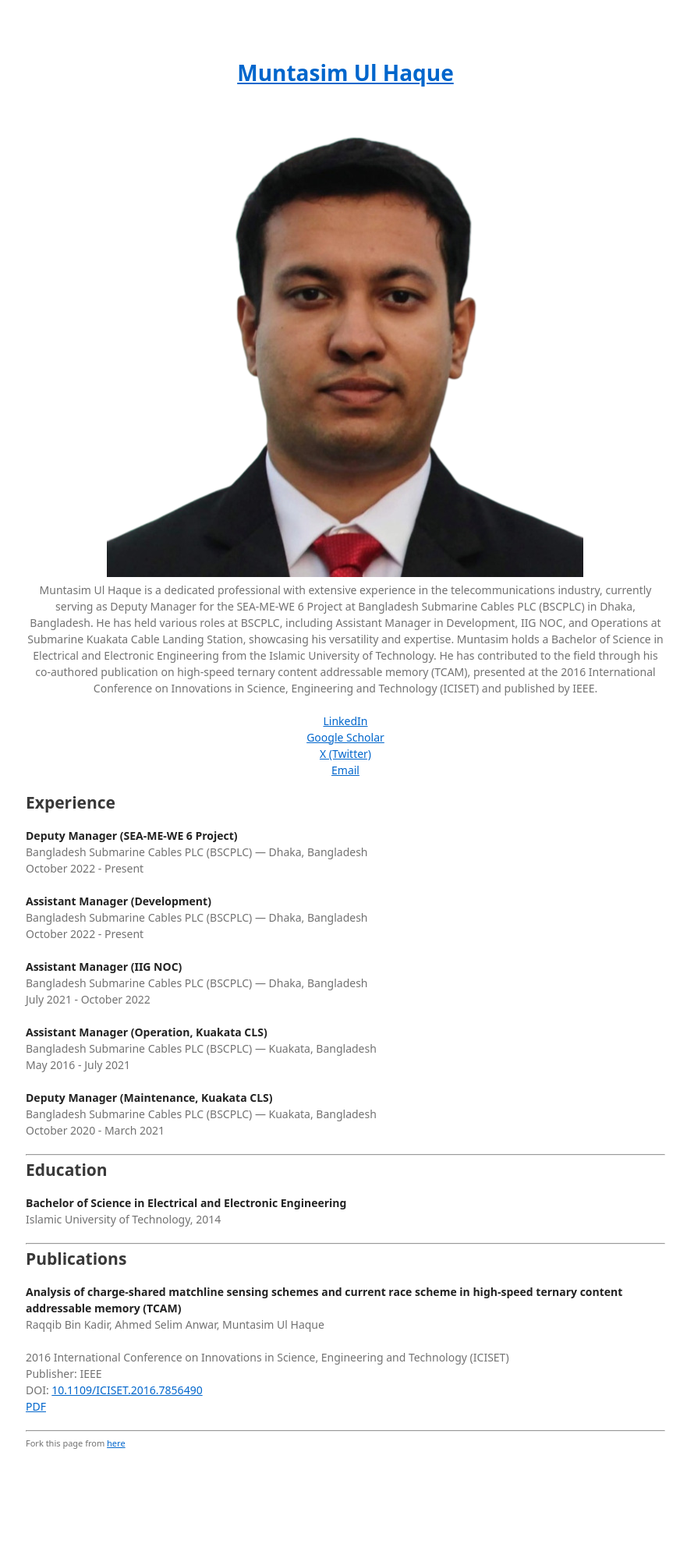
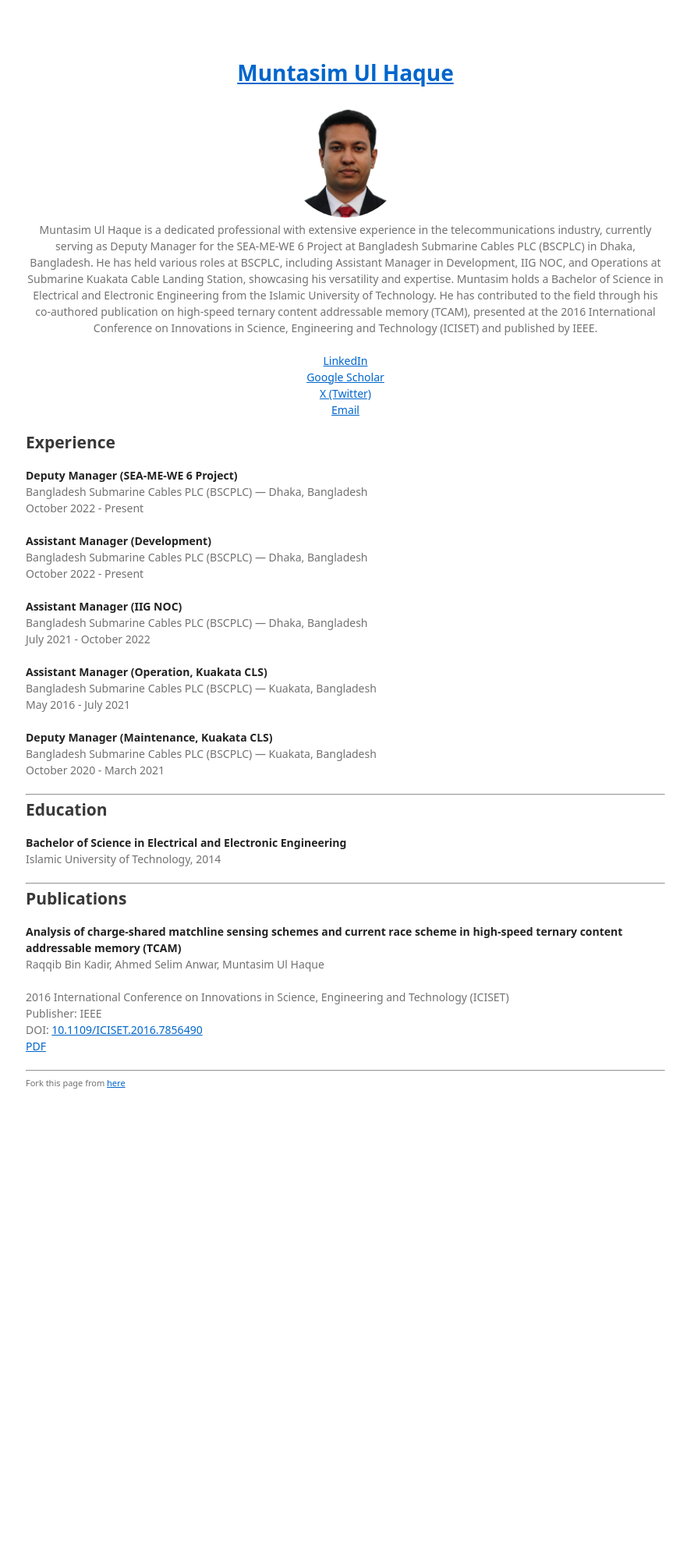
Before and after one commit to muntasimulhaque/muntasimulhaque.github.io, a Jekyll site: the page built from index.md, in a window 1280 px wide. Shown: the whole page at 78% size, without its empty margins (197-1078 px from the left). Built offline with Jekyll 4.4.1, drawn with Linux system fonts in a browser that asks for light colours; our own code applies the rules of GitHub Pages for plain Markdown files; a script that is not in the unit is left out; after the commit the page ends 1536 px from its top, so only the background shows below that.

Commit message:
Update style.css

```diff
--- a/assets/css/style.css
+++ b/assets/css/style.css
@@ -51,7 +51,9 @@ header {
 }
 
 header img {
-  max-width: 100%; /* Ensure logo does not exceed the container width */
+  max-width: 150px; /* Limit the maximum width of the logo */
+  height: auto;     /* Maintain aspect ratio */
+  border-radius: 50%; /* Make it circular if the image is square */
 }
 
 header ul {
```
